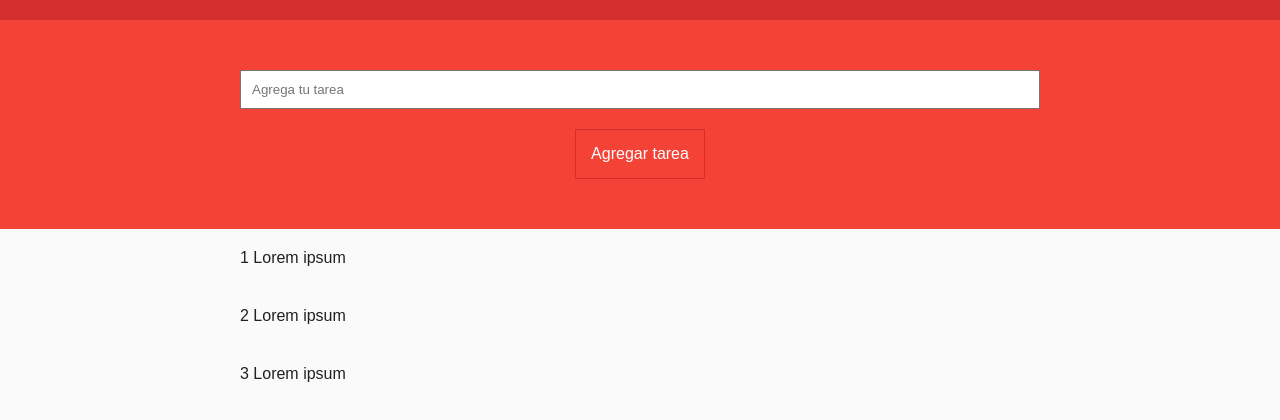
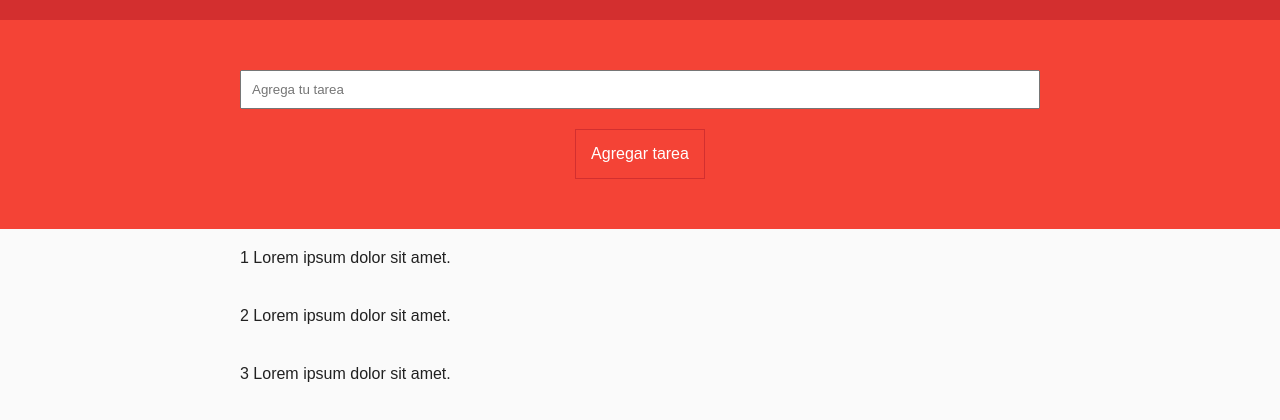
Before and after one commit to Bbeai/Js, a plain HTML site: page TodoList/index.html in a window 1280 px wide. Drawn offline with Linux system fonts and the light colour scheme.

Commit message:
Modificando lista.

```diff
--- a/TodoList/index.html
+++ b/TodoList/index.html
@@ -31,11 +31,13 @@
     <div class="tareas">
       <div class="wrap">
         <ul class="lista" id="lista">
-          <li><a href="">1 Lorem ipsum</a></li>
-          <li><a href="">2 Lorem ipsum</a></li>
-          <li><a href="">3 Lorem ipsum</a></li>
+          <li><a href="#">1 Lorem ipsum dolor sit amet.</a></li>
+				  <li><a href="#">2 Lorem ipsum dolor sit amet.</a></li>
+				  <li><a href="#">3 Lorem ipsum dolor sit amet.</a></li>
         </ul>
       </div>
     </div>
+
+    <script src="js/main.js"></script>
   </body>
 </html>
```
